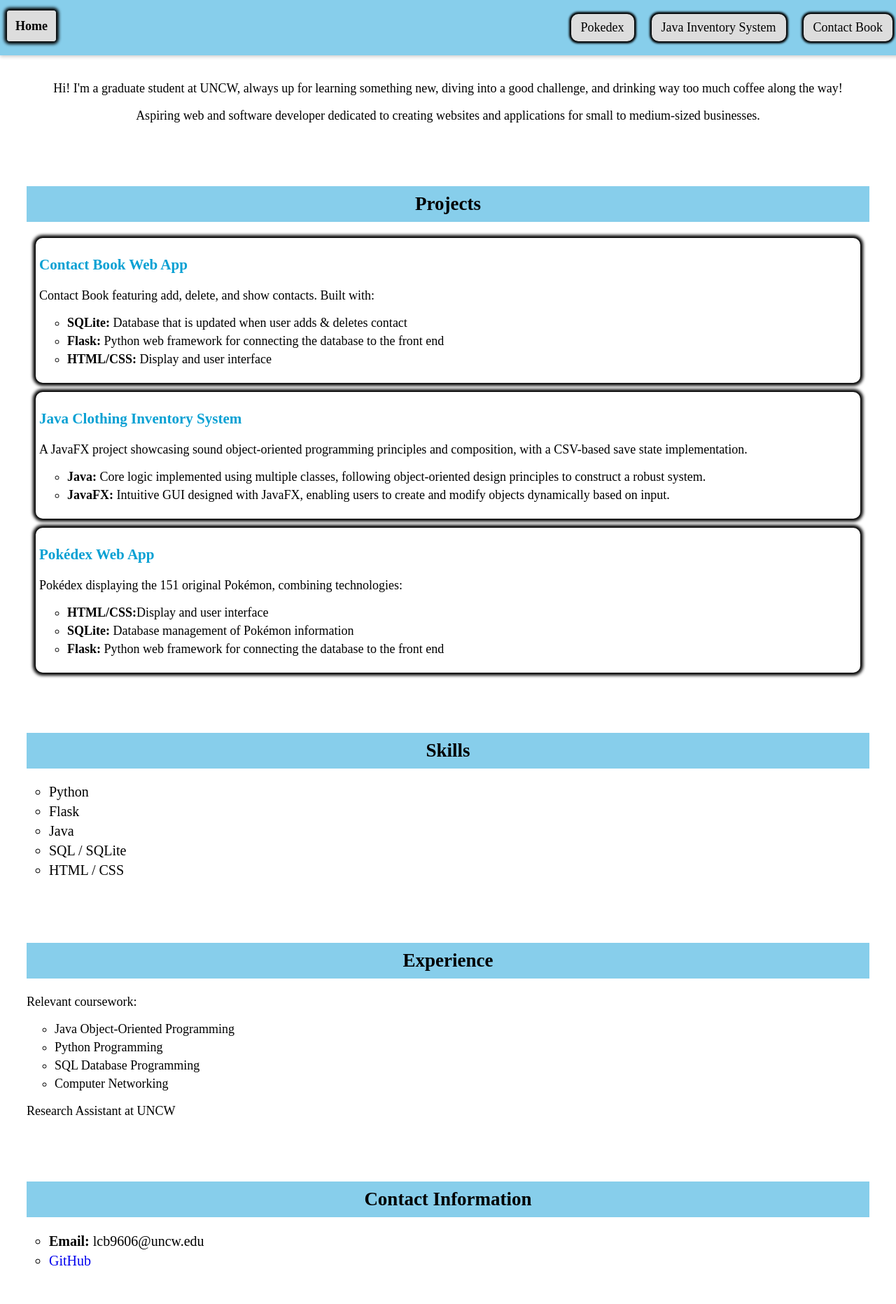
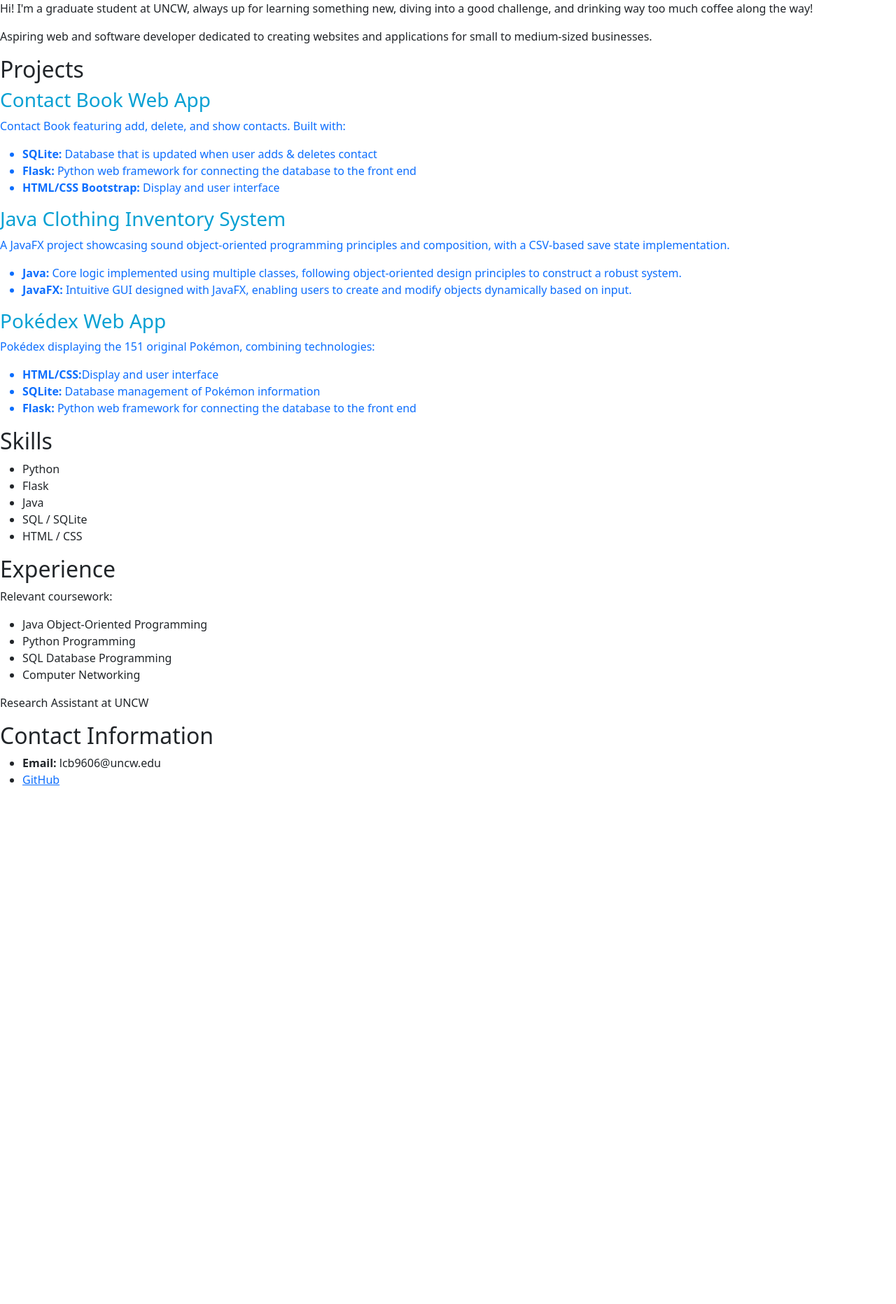
Before and after one commit to lukecbutler/lukecbutler-dev, a Flask app: page / in a window 1280 px wide. Shown: the whole page at 70% size. After the commit the page ends 1122 px from the top, so only its background shows below. Run offline with Flask 3, Linux system fonts and the light colour scheme.

Commit message:
remove old css

```diff
--- a/app.py
+++ b/app.py
@@ -1,6 +1,6 @@
 from flask import Flask, render_template
 from java_project import java_project
-from contacts import contact_home, add_contact, delete_contact, show_contacts
+from contacts import contact_book, add_contact, delete_contact, update_contact, save_contact
 from pokedex import pokedex
 
 app = Flask(__name__)
@@ -15,10 +15,11 @@ def home():
 app.add_url_rule('/pokedex', view_func=pokedex, methods=["GET", "POST"])
 
 # contact book
-app.add_url_rule('/contact/home', view_func=contact_home)
-app.add_url_rule('/contact/add', view_func=add_contact, methods=["GET", "POST"])
-app.add_url_rule('/contact/delete', view_func=delete_contact, methods=["GET", "POST"])
-app.add_url_rule('/contact/show', view_func=show_contacts)
+app.add_url_rule('/contact_book', view_func=contact_book)
+app.add_url_rule('/add_contact', view_func=add_contact, methods=["GET", "POST"])
+app.add_url_rule('/delete_contact', view_func=delete_contact, methods=["GET", "POST"])
+app.add_url_rule('/update_contact', view_func=update_contact, methods=["GET", "POST"])
+app.add_url_rule('/save_contact', view_func=save_contact, methods=["GET", "POST"])
 
 # java project
 app.add_url_rule('/java_project', view_func=java_project)
--- a/databases/contactBookDBcreation.py
+++ b/databases/contactDBcreation.py
@@ -10,8 +10,9 @@ cursor = connection.cursor()
 cursor.execute('''
 CREATE TABLE IF NOT EXISTS contacts(
     id INTEGER PRIMARY KEY AUTOINCREMENT,
-    contact_name TEXT,
-    contact_number INT
+    first_name TEXT,
+    last_name TEXT,
+    phone_number TEXT
 )
 ''')
 
--- a/static/css/base.css
+++ b/static/css/base.css
@@ -1,80 +1,2 @@
 /* base.css */
 /* header */
-
-body{
-  padding-top: 60px;
-}
-
-.header {
-  position: fixed; /* Fix the header to the top of the viewport */
-  top: 0;
-  left: 0;
-  width: 100%; /* Ensure it spans the full width */
-  z-index: 1000; /* Make sure it stays above other elements */
-  background-color: skyblue;
-  padding: 20px 10px;
-  box-shadow: 0 2px 5px rgba(0, 0, 0, 0.2); /* Optional shadow for visibility */
-}
-
-.header a {
-  transition: all 0.3s ease-in-out;
-  color: black;
-  text-align: center;
-  padding: 12px;
-  text-decoration: none;
-  font-size: 18px;
-  line-height: 35px;
-  border-radius: 4px;
-}
-
-.home {
-font-size: 18px;
-font-weight: bold;
-box-shadow: 0 0 4px 4px black;
-background-color: #ddd;
-}
-
-.home:hover {
-font-size: 18px;
-font-weight: bold;
-box-shadow: 0 0 4px 4px white;
-}
-
-.header-right-one, .header-right-two, .header-right-three {
-  float: right;
-  margin-left: 10px;
-  margin-right: 15px;
-  box-shadow: 0 0 3px 3px black;
-  border-radius: 10px;
-  border: 2px solid transparent;
-  background-color: #ddd;
-}
-
-.header-right-one:hover, .header-right-two:hover, .header-right-three:hover {
-  transition: all 0.3s ease-in-out; /* Smooth transition for both hover in and out */
-  background-color: #ddd;
-  color: black;
-  box-shadow: 0 0 2px 2px #ddd;
-  border-color: white;
-  transform: scale(1.01);
-  cursor: pointer;
-}
-
-
-
-/* Stack elements when browser width < 600px */
-@media screen and (max-width: 600px) {
-.header a, .header-right-one, .header-right-two, .header-right-three {
-    display: block;
-
-
-  }
-
-.body{
-  padding-top: 5px;
-}
-
-.header{
-  display: none;
-}
-}
--- a/static/css/homepage.css
+++ /dev/null
@@ -1,66 +0,0 @@
-@import url("base.css");
-
-/* homepage css */
-
-#projectsh2, #skillsh2, #experienceh2, #contacth2{
-    background-color: skyblue;
-    padding-left: 1vh;
-    padding: 10px;
-    color: black;
-    text-align: center;
-}
-
-a{
-    text-decoration: none;
-}
-
-/* project animations */
-#contact-div , #java-div, #pokedex-div {
-    transition: all 0.3s ease-in-out; /* Smooth transition for both hover in and out */
-    margin: 13px;
-    padding: 5px;
-    color: black;
-
-    border-radius: 10px;
-    box-shadow: 0 0 4px 4px black;
-}
-
-#contact-div:hover, #java-div:hover, #pokedex-div:hover {
-    box-shadow: 0 0 3px 2px skyblue;
-    border: 2px solid skyblue;
-    border-style: 10px solid;
-    border-color: skyblue;
-    margin: 10px;
-    padding: 5px;
-
-    transform: scale(1.01); /* Makes the div grow by 1% */
-    border-radius: 10px; /* Optional: Add a slight rounding effect */
-    cursor: pointer;
-}
-/* project animations */
-
-
-
-header, section{
-    padding: 20px;
-    margin: 10px;
-}
-
-
-.skills, .contact-info{
-    padding-left: 4vh;
-    font-size: 20px;
-}
-
-.skills li, .contact-info li, .projects li, .experience li{
-    margin: 5px 0;
-    list-style-type: circle;
-}
-
-.about{
-    text-align: center;
-}
-
-body{
-    font-size: 18px;
-}
--- a/templates/abase.html
+++ b/templates/abase.html
@@ -5,27 +5,20 @@
     <meta name="viewport" content="width=device-width, initial-scale=1.0">
     <title>{% block title %}Luke's Website{% endblock %}</title>
     {% block link %}{% endblock %}
+    <link href="https://cdn.jsdelivr.net/npm/bootstrap@5.3.0/dist/css/bootstrap.min.css" rel="stylesheet">
+    <style>
+    #contact {
+        background-color: #fff;
+        padding: 20px;
+        border-radius: 8px;
+        box-shadow: 0 0 10px rgba(0, 0, 0, 0.1);
+        margin-bottom: 20px;
+        max-width: 300px;
+        margin: auto;
+    }
+    </style>
 </head>
+{% block body %}
 
-<body>
-
-    <div class="header">
-
-        <a href="https://www.lukecbutler.com" class="home">Home</a>
-
-        <div class="header-right-one">
-          <a href="https://www.lukecbutler.com/contact/home">Contact Book</a>
-        </div>
-
-        <div class="header-right-two">
-          <a href="https://www.lukecbutler.com/java_project">Java Inventory System</a>
-        </div>
-
-        <div class="header-right-three">
-          <a href="https://www.lukecbutler.com/pokedex">Pokedex</a>
-        </div>
-
-    </div>
-    {% block body %}{% endblock %}
-</body>
+{% endblock %}
 </html>
--- a/templates/homepage.html
+++ b/templates/homepage.html
@@ -4,10 +4,11 @@
 {% block title %}{% endblock %}
 {% block link %}
 <link rel = "stylesheet" href = "{{url_for('static', filename = 'css/homepage.css')}}">
-
 {% endblock %}
 
 {% block body %}
+<body>
+
 
 <section class="about">
     <p>Hi! I'm a graduate student at UNCW, always up for learning something new, diving into a good challenge, and drinking way too much coffee along the way! </p>
@@ -16,19 +17,19 @@
 
 <section id="projects">
     <h2 id="projectsh2">Projects</h2>
-    <a href="/contact/home">
+    <a href="/contact_book" style="text-decoration: none;">
         <div id="contact-div">
             <h3 style="color:rgb(7, 160, 211)">Contact Book Web App</h3>
             <p>Contact Book featuring add, delete, and show contacts. Built with:</p>
             <ul class="projects">
                 <li><strong>SQLite: </strong>Database that is updated when user adds & deletes contact</li>
                 <li><strong>Flask: </strong>Python web framework for connecting the database to the front end</li>
-                <li><strong>HTML/CSS: </strong>Display and user interface</li>
+                <li><strong>HTML/CSS Bootstrap: </strong>Display and user interface</li>
             </ul>
         </div>
     </a>
 
-    <a href="/java_project">
+    <a href="/java_project" style="text-decoration: none;">
     <div id="java-div">
         <h3 style="color:rgb(7, 160, 211)">Java Clothing Inventory System</h3>
         <p>A JavaFX project showcasing sound object-oriented programming principles and composition, with a CSV-based save state implementation.</p>
@@ -39,7 +40,7 @@
     </div>
     <a href="/java_project">
 
-    <a href="/pokedex">
+    <a href="/pokedex" style="text-decoration: none;">
         <div id="pokedex-div">
             <h3 style="color:rgb(7, 160, 211)">Pokédex Web App</h3>
             <p>Pokédex displaying the 151 original Pokémon, combining technologies:</p>
@@ -76,13 +77,14 @@
 
 </section>
 
-<section id="contact">
+<section>
     <h2 id="contacth2">Contact Information</h2>
     <ul class="contact-info">
         <li><strong>Email:</strong> lcb9606@uncw.edu</li>
         <li><a href="https://github.com/lukecbutler">GitHub</a></li>
     </ul>
 </section>
+</body>
 
 
 {% endblock %}
--- a/templates/java_project.html
+++ b/templates/java_project.html
@@ -7,6 +7,9 @@
 {% endblock %}
 
 {% block body %}
+<body>
+
+
 
     <h1 id="page-title">Java Clothing Inventory System</h1>
 
@@ -28,4 +31,5 @@
 
       <img src="{{ url_for('static', filename='images/javaUML.svg') }}" alt="Java Project UML" id="uml">
     </div>
+</body>
 {% endblock %}
--- a/templates/pokedex.html
+++ b/templates/pokedex.html
@@ -5,7 +5,7 @@
 {% block link %}<link rel="stylesheet" href="{{url_for('static', filename = 'css/pokedex.css')}}">{% endblock %}
 
 {% block body %}
-
+<body>
 
 
     <!-- id title is refferenced in the css file with a #-->
@@ -59,5 +59,5 @@
             </ul>
         </div>
     </div>
-
+</body>
 {% endblock %}
```
Also changed, not shown: contacts.py (+68 -79 lines), static/css/contact_book.css (deleted, +0 -13 lines), static/css/java_project.css (deleted, +0 -31 lines), static/css/pokedex.css (deleted, +0 -39 lines), templates/contacts/add_contact.html (deleted, +0 -39 lines), templates/contacts/contact_book.html (added, +71 -0 lines), templates/contacts/delete_contact.html (deleted, +0 -35 lines), templates/contacts/home_contact.html (deleted, +0 -15 lines), templates/contacts/show_contacts.html (deleted, +0 -41 lines), templates/contacts/update_contact.html (added, +34 -0 lines), databases/contacts.db.
